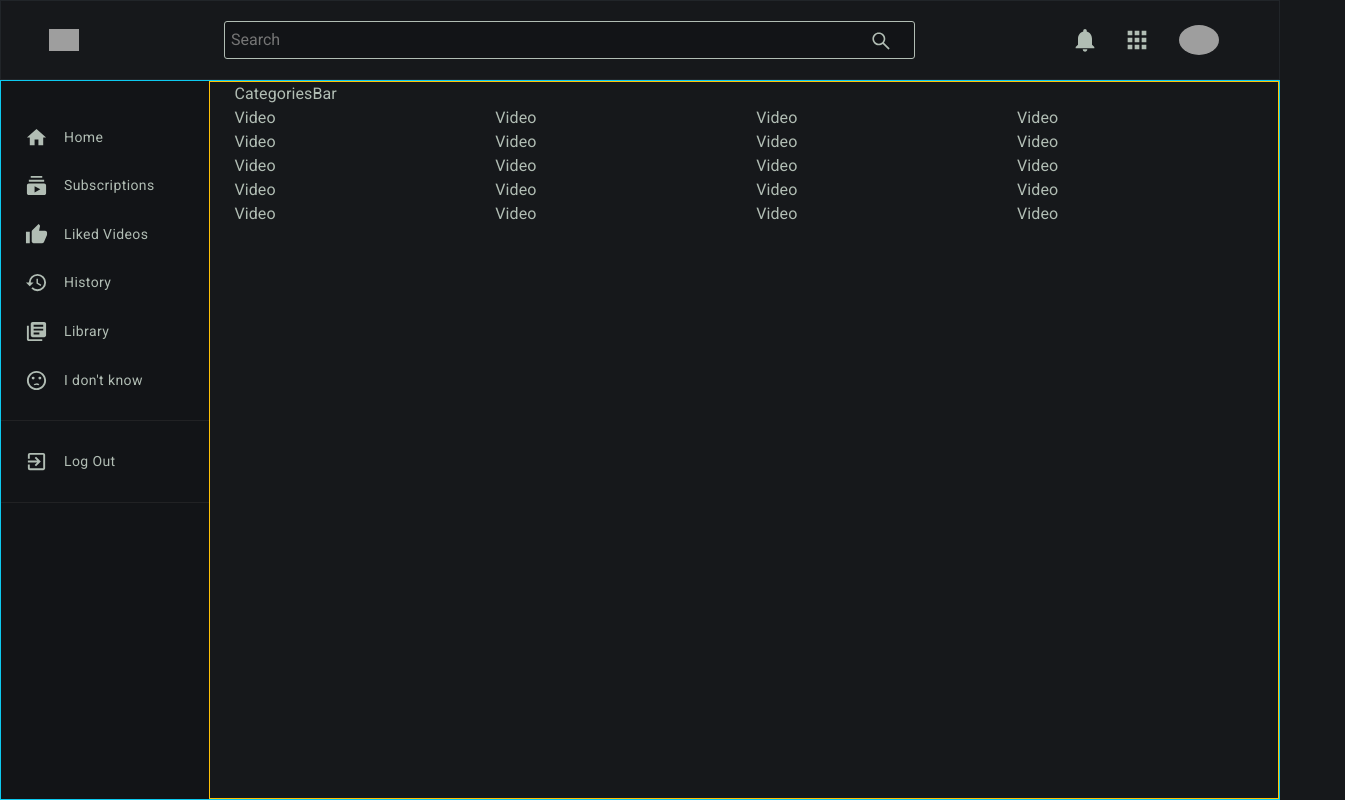
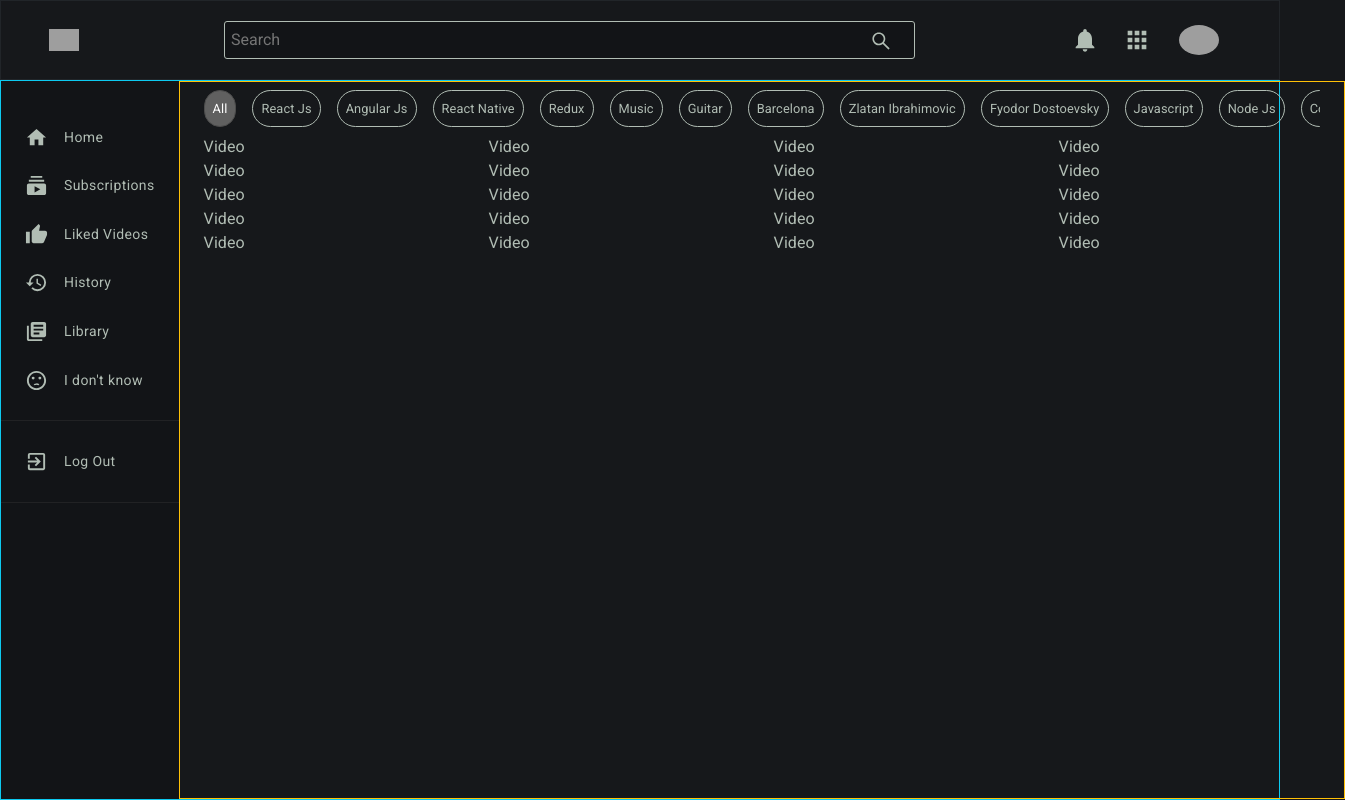
Before and after one commit to iamalex296/youtube-clone, a React (Create React App) app: page / in a window 1280 px wide. Shown: the whole page, 1345 px wide, since content can reach past the window. Built offline with nearby package versions, Linux system fonts and the light colour scheme; grey boxes are pictures that could not be loaded.

Commit message:
added styles on Categories component

```diff
--- a/src/components/categoriesBar/CategoriesBar.js
+++ b/src/components/categoriesBar/CategoriesBar.js
@@ -1,11 +1,56 @@
-import React from 'react';
+import React, { useState } from 'react';
 
 import './_categoriesBar.scss';
 
+const keywords = [
+  "All",
+  "React Js",
+  "Angular Js",
+  "React Native",
+  "Redux",
+  "Music",
+  "Guitar",
+  "Barcelona",
+  "Zlatan Ibrahimovic",
+  "Fyodor Dostoevsky",
+  "Javascript",
+  "Node Js",
+  "Coding",
+  "Football",
+  "Cricket",
+  "Poor Coder",
+  "Algorithm Art",
+  "Gatsby",
+  "Crime and Punishment",
+  "Graphic Design",
+  "Aldous Huxley",
+  "The Brave New World",
+  "The Brothers Karamazov",
+  "Notes From Underground",
+  "Franz Kafka",
+  "Albert Camus",
+  "The Idiot",
+]
+
 const CategoriesBar = () => {
+
+  const [activeElement, setActiveElement] = useState("All")
+
+  const handleClick = (value) => {
+    setActiveElement(value)
+  }
+
   return(
-    <div>
-      CategoriesBar
+    <div className ="categoriesBar">
+      {
+        keywords.map((value, i) => (
+          <span
+            key={i}
+            onClick={() => handleClick(value)}
+            className={activeElement === value ? "active" : ''}
+          >{value}
+          </span>))
+      }
     </div>
   )
 }
--- a/src/components/categoriesBar/_categoriesBar.scss
+++ b/src/components/categoriesBar/_categoriesBar.scss
@@ -0,0 +1,34 @@
+@import "../../base.scss";
+
+.categoriesBar {
+  padding: 0.5rem 0;
+  font-size: 0.8rem;
+
+  display: flex;
+  overflow-x: scroll;
+
+  &::-webkit-scrollbar {
+    width: 0px;
+  }
+
+  scrollbar-width: none;
+
+  span {
+    margin-right: 1rem;
+    padding: 0.5rem;
+
+    white-space: nowrap;
+    border: 1.5px solid $text-color;
+    border-radius: 999px;
+
+    &:hover {
+      background-color: #374a59;
+    }
+
+    &.active {
+      color: #fff;
+      background-color: #606060;
+      border-color: $border-color;
+    }
+  }
+}
```
